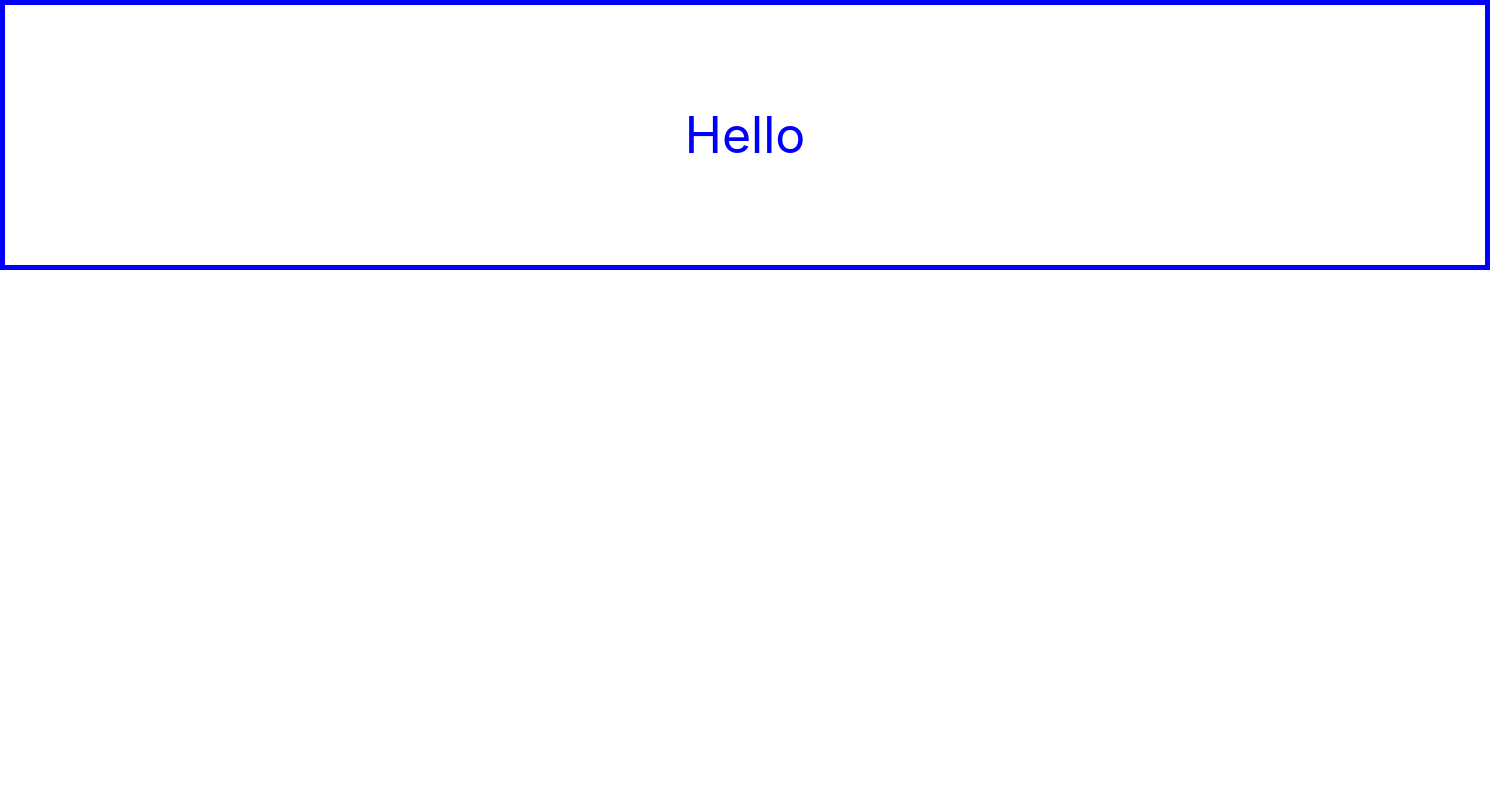
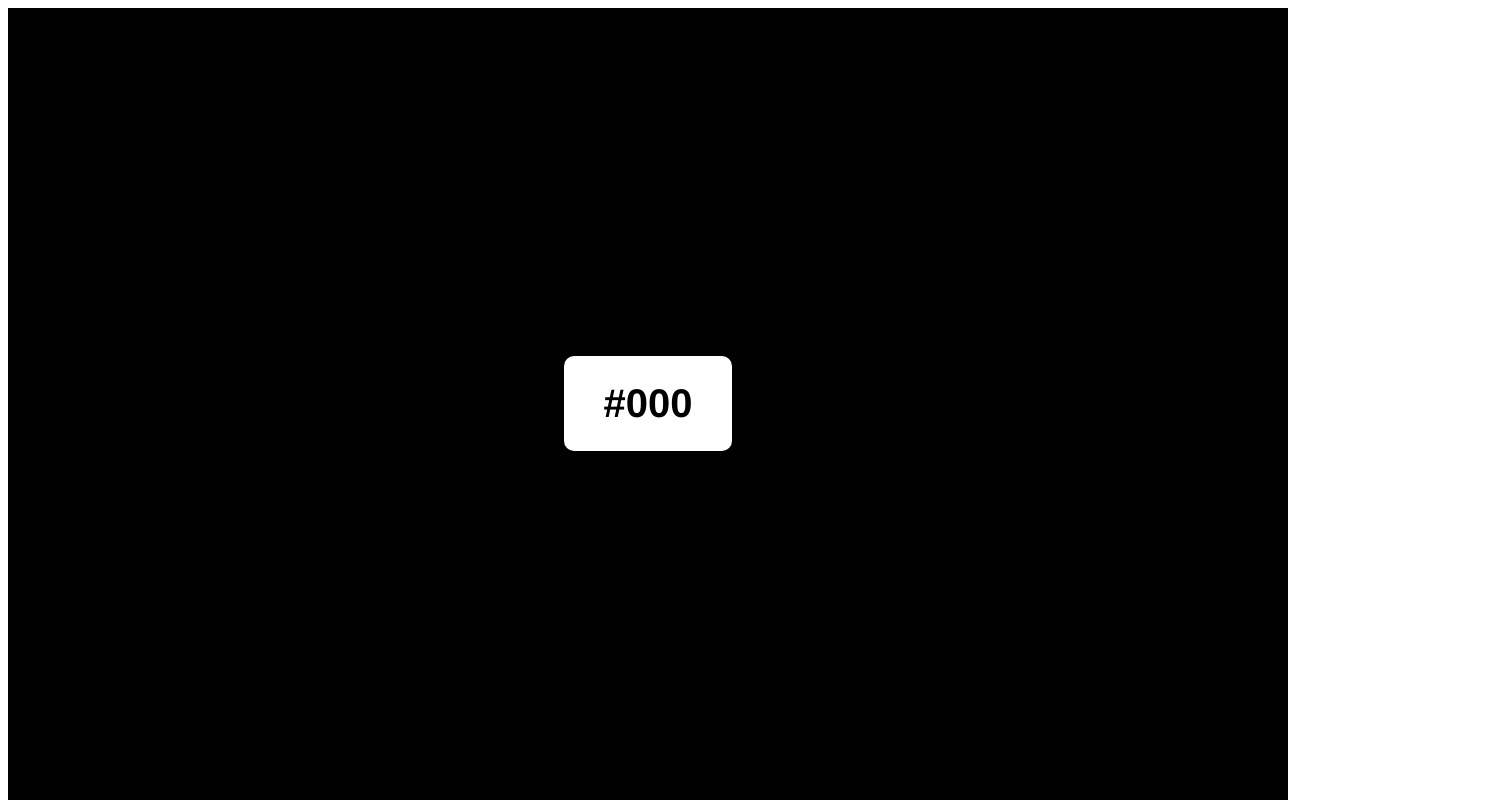
Before and after one commit to kimberley-blankenhorn/random-react-color-generator-jan-2022, a React (Create React App) app: page / in a window 1280 px wide. Shown: the top 800 px of the page, 1490 px wide, since content can reach past the window. Built offline with nearby package versions, Linux system fonts and the light colour scheme.

Commit message:
Add function for color generator and add CSS

```diff
--- a/src/App.js
+++ b/src/App.js
@@ -1,12 +1,41 @@
 import './App.css';
-import NewColorGenerator from './NewColorGenerator';
+import { useState } from 'react';
 
-function App() {
+// function App() {
+const RandomColor = () => {
+  const [color, setColor] = useState('#000');
+
+  const getRgb = () => Math.floor(Math.random() * 256);
+
+  const rgbToHex = (r, g, b) =>
+    '#' +
+    [r, g, b]
+      .map((x) => {
+        const hex = x.toString(16);
+        return hex.length === 1 ? '0' + hex : hex;
+      })
+      .join('');
+
+  const handleGenerate = () => {
+    const color = {
+      r: getRgb(),
+      g: getRgb(),
+      b: getRgb(),
+    };
+    setColor(rgbToHex(color.r, color.g, color.b));
+  };
   return (
-    <div className="App">
-      <NewColorGenerator />
+    <div style={{ backgroundColor: color }} className="container">
+      <button style={{ color: color }} onClick={handleGenerate}>
+        {color}
+      </button>
     </div>
+    // <div className="App">
+    //   <NewColorGenerator />
+    // </div>
   );
-}
+};
 
-export default App;
+// }
+
+export default RandomColor;
--- a/src/NewColorGenerator.js
+++ /dev/null
@@ -1,43 +0,0 @@
-export default function NewColorGenerator() {
-  return (
-    <div
-      style={{
-        color: 'blue',
-        fontSize: '50px',
-        padding: '100px',
-
-        border: 'solid 5px',
-        width: '100%',
-      }}
-    >
-      Hello
-    </div>
-  );
-}
-// import chalk from 'chalk';
-// import randomColor from 'randomcolor'; // import the script
-
-// function
-// // User input variables for the color and luminosity
-// const inputColor = process.argv[2];
-// const brightness = process.argv[3];
-
-// // This will put out the random colors
-// const color = randomColor({
-//   luminosity: brightness,
-//   hue: inputColor,
-// });
-
-// //  This is the output with the random color being displayed in the middle but influencing the hash as well
-// const multiLine = `  ############################
-//   ############################
-//   ############################
-//   #####                 ######
-//   #####    ${color}     ######
-//   #####                 ######
-//   ############################
-//   ############################
-//   ############################`;
-
-// // Call the function
-// console.log(chalk.hex(color).bold(multiLine));
--- a/src/index.css
+++ b/src/index.css
@@ -1,4 +1,4 @@
-body {
+/* body {
   margin: 0;
   font-family: -apple-system, BlinkMacSystemFont, 'Segoe UI', 'Roboto', 'Oxygen',
     'Ubuntu', 'Cantarell', 'Fira Sans', 'Droid Sans', 'Helvetica Neue',
@@ -10,4 +10,36 @@ body {
 code {
   font-family: source-code-pro, Menlo, Monaco, Consolas, 'Courier New',
     monospace;
+} */
+
+.container {
+  height: 100vh;
+  width: 100vw;
+  display: grid;
+  place-items: center;
+  transition: all 0.5s ease-in-out;
 }
+
+button {
+  padding: 25px 40px;
+  font-size: 40px;
+  font-weight: 800;
+  font-family: 'Franklin Gothic Medium', 'Arial Narrow', Arial, sans-serif;
+  border: none;
+  background-color: white;
+  border-radius: 10px;
+  cursor: pointer;
+  box-shadow: 0 6px 15px 3px rgba(0, 0, 0, 0.15);
+  transform: translate3d(0, -5px, 5px);
+  transition: color 0.5s ease-in-out, transform 0.3s ease-in-out,
+    box-shadow 0.3s ease-in-out;
+}
+
+button:focus {
+  outline: none;
+}
+
+button:hover {
+  transform: translate3d(0, 0, 0);
+  box-shadow: none;
+}
```
